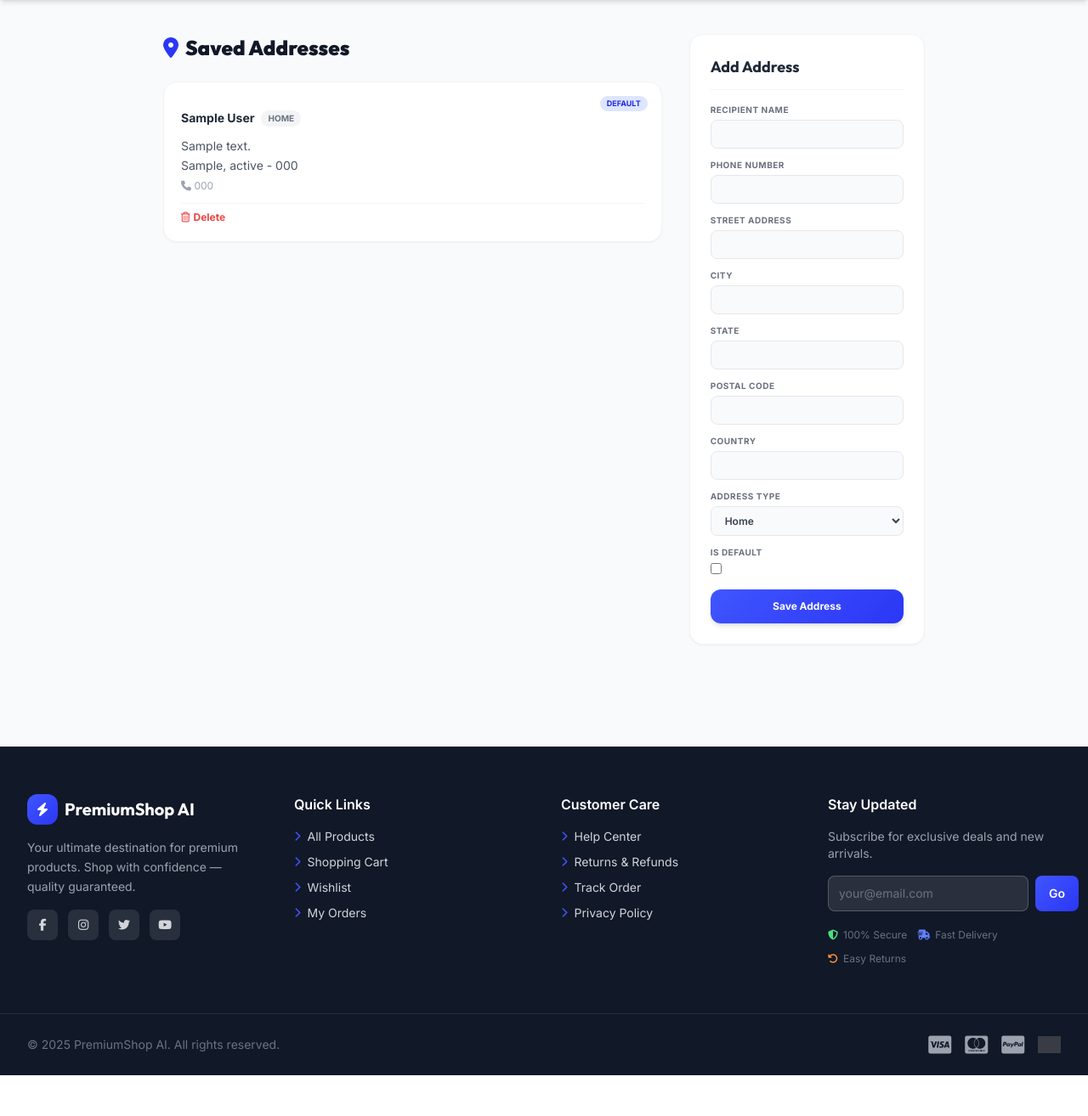
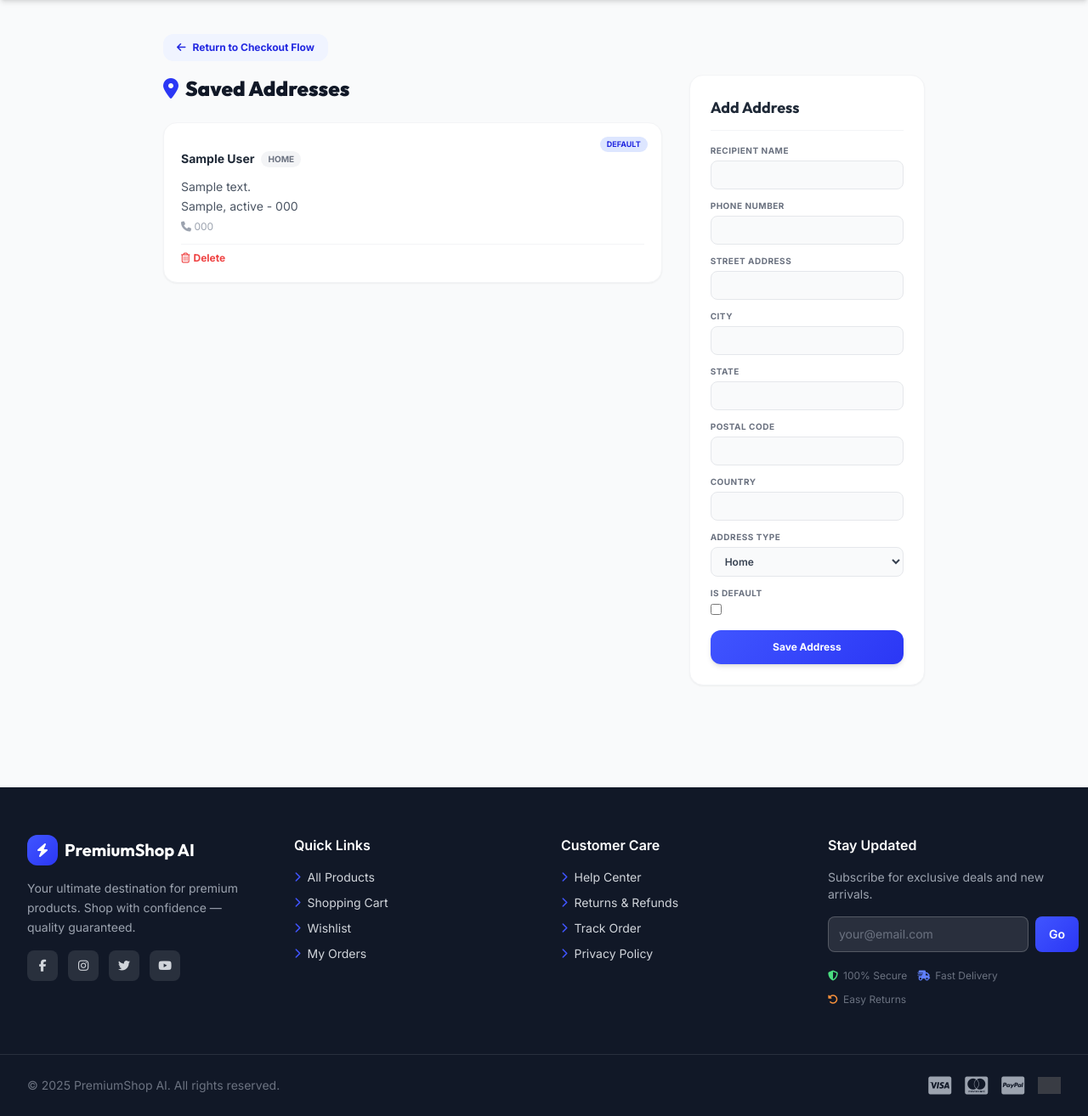
Before and after one commit to sriram1990usa/happyonlineshop, a Django app: page /accounts/addresses/?next=/orders/checkout/address/ in a window 1280 px wide. Shown: the part 142-1456 px from the top of the page at 85% size. Before the commit the page ends 1408 px from the top, so only its background shows below. Run offline with Django 5.2, Linux system fonts and the light colour scheme; a user stored in the database is signed in; tables that the repository leaves empty hold one stand-in row (values such as "Sample post"); some libraries are stand-ins or nearby versions; grey boxes are pictures that could not be loaded.

Commit message:
Fix checkout address redirects, display test card details, and remove auto-onload popup to fix about:blank block

```diff
--- a/accounts/views.py
+++ b/accounts/views.py
@@ -92,6 +92,9 @@ class AddressListView(View):
             address.user = request.user
             address.save()
             messages.success(request, 'Address added.')
+            next_url = request.GET.get('next')
+            if next_url:
+                return redirect(next_url)
             return redirect('accounts:addresses')
         addresses = request.user.addresses.all()
         return render(request, self.template_name, {'addresses': addresses, 'form': form})
--- a/templates/accounts/addresses.html
+++ b/templates/accounts/addresses.html
@@ -3,10 +3,18 @@
 
 {% block content %}
 <div class="max-w-7xl mx-auto px-4 sm:px-6 lg:px-8 py-10">
-  <div class="max-w-4xl mx-auto grid grid-cols-1 md:grid-cols-3 gap-8">
+  <div class="max-w-4xl mx-auto space-y-4">
+    {% if request.GET.next %}
+    <div class="flex justify-start">
+      <a href="{{ request.GET.next }}" class="inline-flex items-center gap-2 px-4 py-2 rounded-xl bg-brand-50 hover:bg-brand-100 text-brand-700 text-xs font-bold transition-all">
+        <i class="fa-solid fa-arrow-left"></i> Return to Checkout Flow
+      </a>
+    </div>
+    {% endif %}
 
-    <!-- Left panel: List existing addresses -->
-    <div class="md:col-span-2 space-y-6">
+    <div class="grid grid-cols-1 md:grid-cols-3 gap-8">
+      <!-- Left panel: List existing addresses -->
+      <div class="md:col-span-2 space-y-6">
       <h1 class="font-display font-black text-2xl text-gray-900 flex items-center gap-2">
         <i class="fa-solid fa-location-dot text-brand-600"></i> Saved Addresses
       </h1>
@@ -82,5 +90,6 @@
     </div>
 
   </div>
+  </div>
 </div>
 {% endblock %}
```
Also changed, not shown: templates/payments/razorpay_checkout.html (+33 -12 lines).
